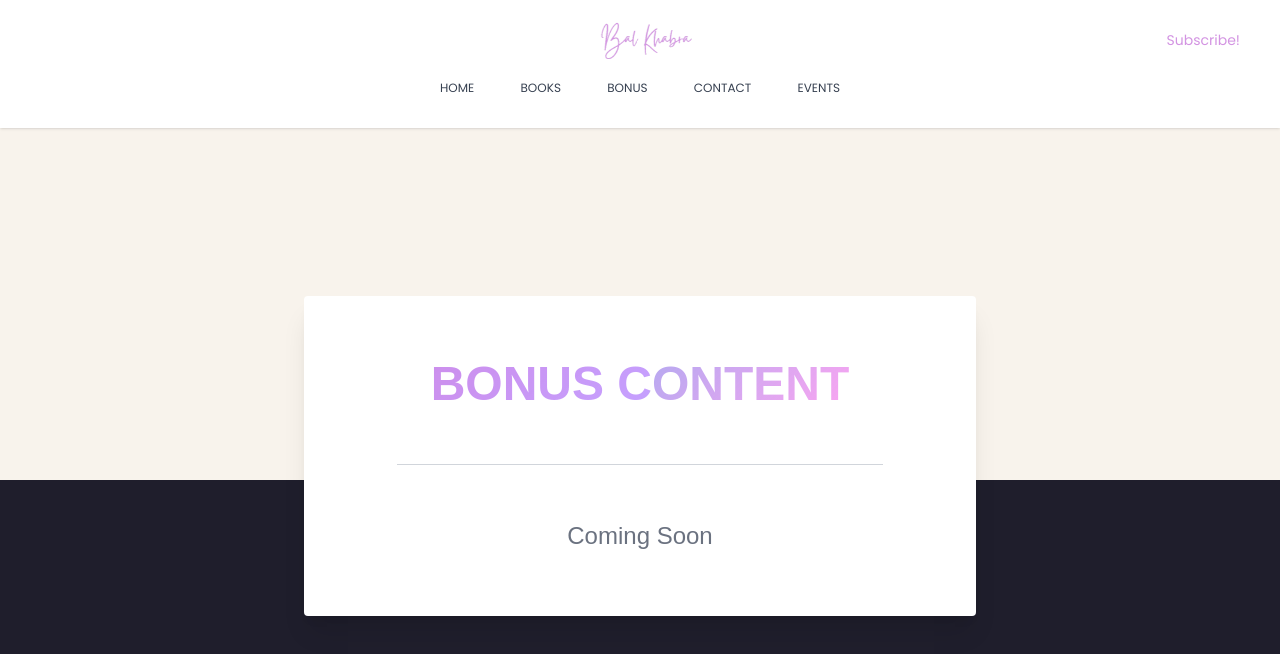
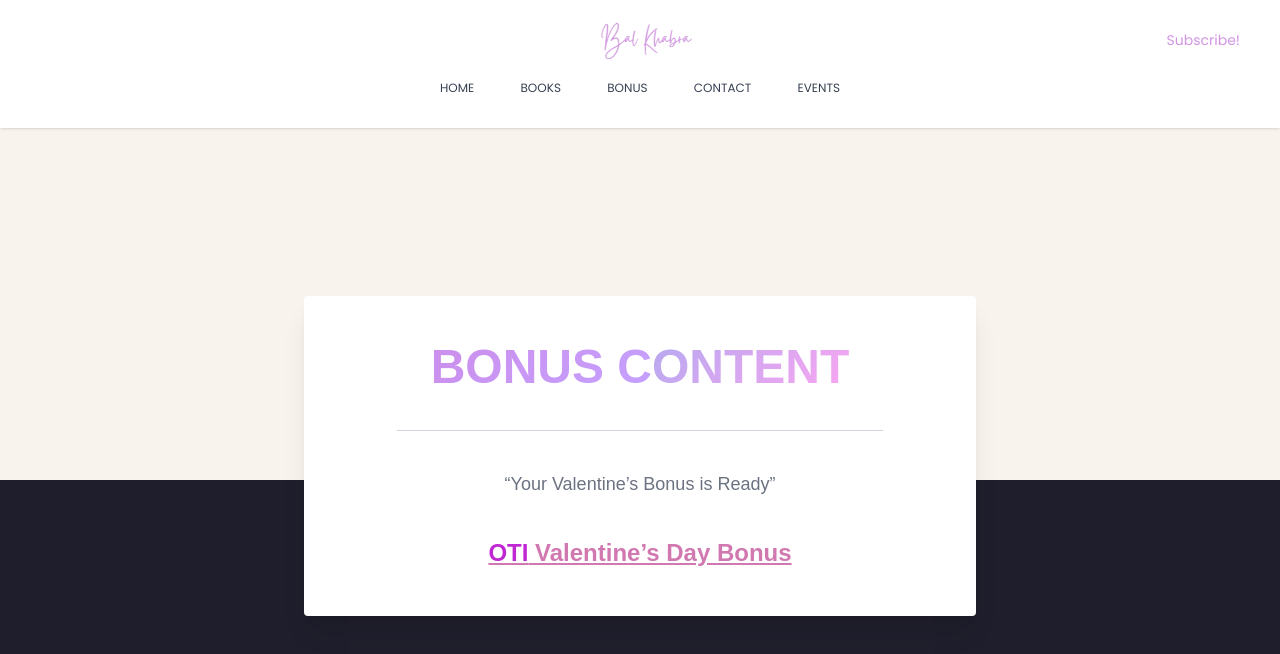
Before and after one commit to Surajtamatta/book, a Next.js app: page /bonus in a window 1280 px wide. Shown: the top 654 px of the page. Built offline with nearby package versions, Linux system fonts and the light colour scheme; a web font is replaced by a local one.

Commit message:
add the valentine pdf

```diff
--- a/src/components/ComingSoon/index.jsx
+++ b/src/components/ComingSoon/index.jsx
@@ -15,9 +15,16 @@ const ComingSoon = ({ content }) => {
             {content} Content
           </h2>
           <hr className="border-gray-300 w-[80%]" />
-          <p className="text-lg md:text-2xl text-gray-500 text-center">
-            Coming Soon
+          <p className="text-lg  text-gray-500 text-center">
+            “Your Valentine’s Bonus is Ready”
           </p>
+          <a
+            href="/valentine-bonus.pdf"
+            download
+            className="z-10 text-pink font-semibold text-2xl group underline hover:text-fuchsia-600 transition"
+          >
+            <span className="text-fuchsia-600 group-hover:text-pink ">OTI</span> Valentine’s Day Bonus
+          </a>
         </div>
       </div>
     </div>
--- a/src/json/bookdata.jsx
+++ b/src/json/bookdata.jsx
@@ -83,7 +83,7 @@ export const booksdata = [
     imgSrc: '/embracecover.jpeg',
     bgColor: '#F7A33E',
     isavailable: 'COMING AUGUST 4, 2026',
-    releaseDate: 'August, 2025',
+    releaseDate: 'August, 2026',
     read: 'https://www.penguinrandomhouse.com/books/815798/embrace-by-bal-khabra ',
     // goodreads: "https://www.goodreads.com/book/isbn/9780593818305",
     character: 'Kian & Scarlett',
--- a/src/pages/bonus/index.jsx
+++ b/src/pages/bonus/index.jsx
@@ -3,7 +3,11 @@ import React from 'react'
 
 const Bonuses = () => {
   return (
-    <ComingSoon content ={"Bonus"}/>
+    <ComingSoon
+      title ={"Bonus Content"}
+    content ={"Bonus"}
+
+    />
   )
 }
 
```
Also changed, not shown: 1 other file (tests, documents, lock files or other folders).
